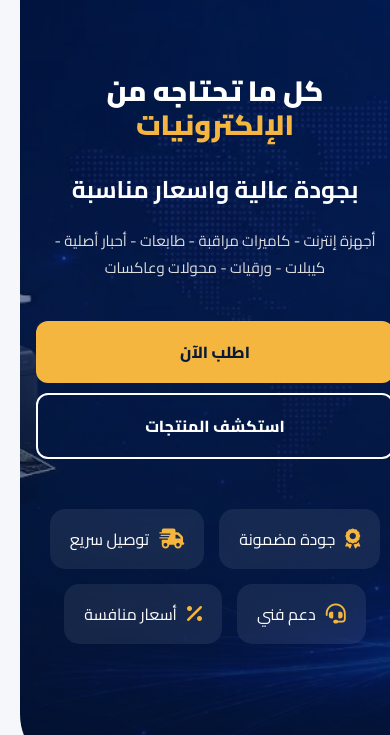
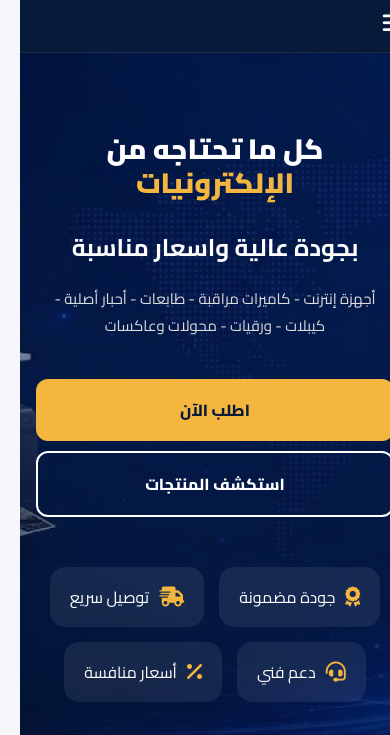
Before and after one commit to Zahraaalisabah/Al-Munjal, a plain HTML site: page index.html in a window 390 px wide. Shown: the part 76-811 px from the top of the page. Drawn offline with nearby package versions, Linux system fonts and the light colour scheme.

Commit message:
Update index.html

```diff
--- a/index.html
+++ b/index.html
@@ -75,6 +75,10 @@ href="https://cdn.jsdelivr.net/npm/swiper@11/swiper-bundle.min.css"/>
 </div>
 
 </div>
+    <!-- أضيفي هذا السطر قبل أو بعد القائمة في الهيدر -->
+<button class="mobile-toggle" id="menuToggle">
+    <i class="fa-solid fa-bars"></i>
+</button>
 
 </header>
 
```
